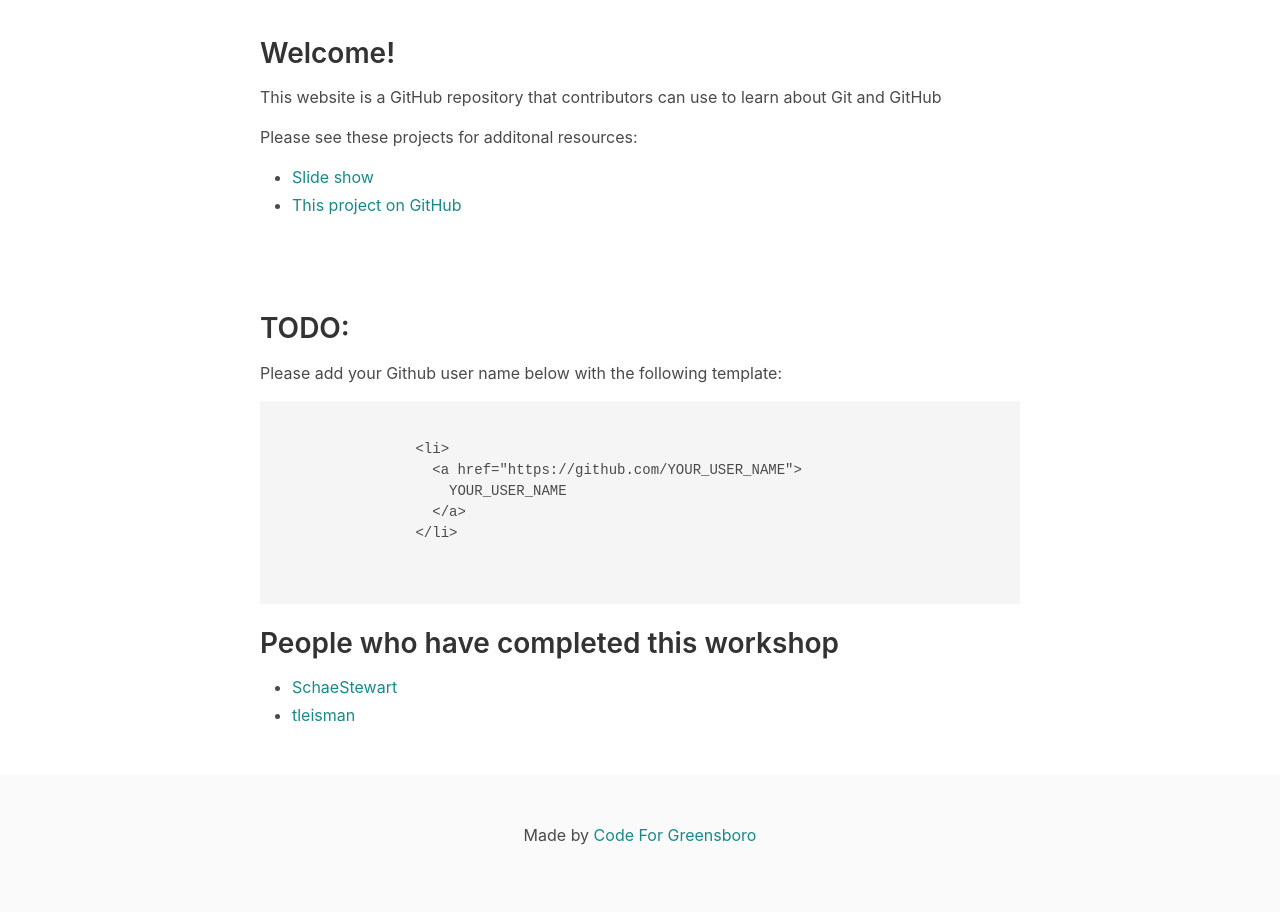
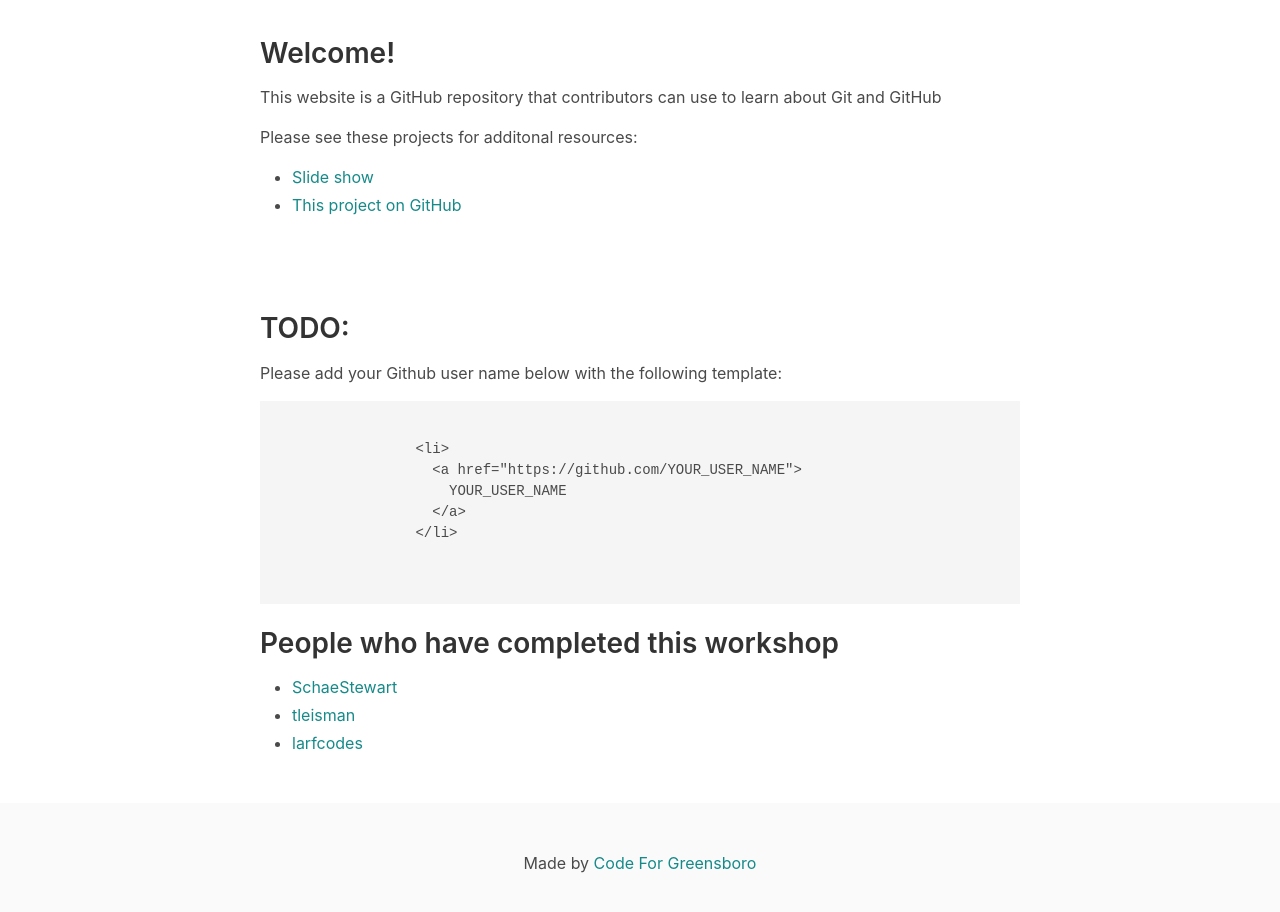
Before and after one commit to codeforgso/github-workshop-site, a website: page index.html in a window 1280 px wide. Shown: the part 62-974 px from the top of the page. Drawn offline with Linux system fonts and the light colour scheme.

Commit message:
add GitHub username

```diff
--- a/index.html
+++ b/index.html
@@ -97,6 +97,9 @@
                   <li>
                       <a href="https://github.com/tleisman">tleisman</a>
                   </li>
+                  <li>
+                      <a href="https://github.com/larfcodes">larfcodes</a>
+                  </li>
                   <!-- Add the above line below here -->
               </ul>
             </div>
```
Lines whose indentation alone changed are shown as unchanged.
